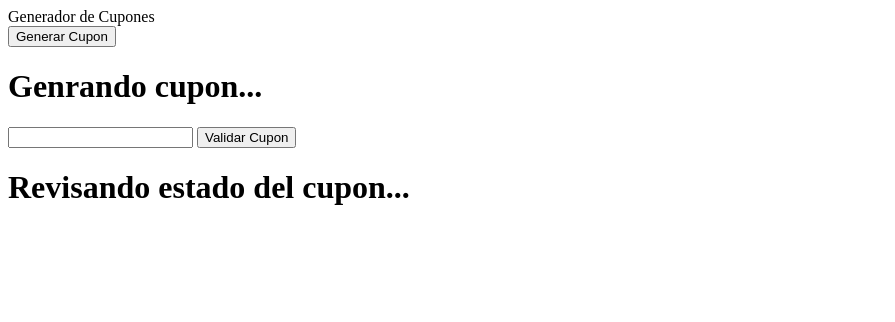
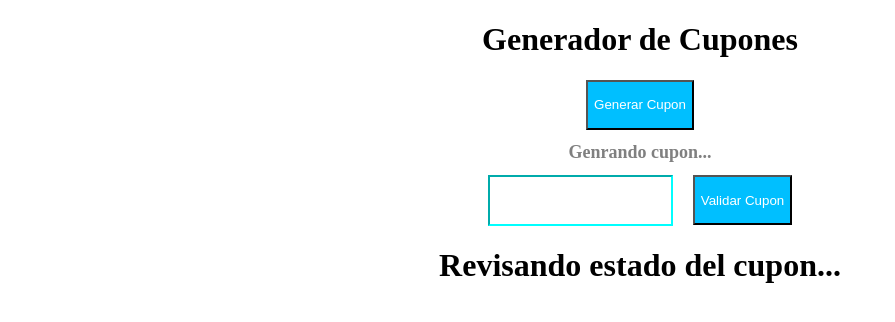
Before and after one commit to maplehugs/ingwebtrabajo, a plain HTML site: page index.html in a window 1280 px wide. Shown: the whole page, without its empty margins (0-895 px from the left). Drawn offline with Linux system fonts and the light colour scheme.

Commit message:
Uploaded styles.css, updated index.html so it can react properly with the new styles

```diff
--- a/index.html
+++ b/index.html
@@ -1,16 +1,21 @@
 <!DOCTYPE html>
 <html lang="en">
+
+<link rel="stylesheet" href="styles.css">
+
 <head>
     <meta charset="UTF-8">
     <title>Title</title>
 </head>
 <body>
-<div> Generador de Cupones </div>
 <div>
+ <h1 id="titulo"> Generador de Cupones </h1>
+</div>
+<div id="buttonGenerar">
     <button onclick="functionGenerarCupon()"> Generar Cupon </button>
-    <h1 id="cuponGenerado">Genrando cupon...</h1>
 </div>
-<div>
+<h1 id="cuponGenerado">Genrando cupon...</h1>
+<div id="contenidoValidacion">
     <input type="text" id="cuponInput">
     <button onclick="validarCupon()"> Validar Cupon </button>
 </div>
@@ -24,7 +29,7 @@
         let result = '';
         const characters = 'ABCDEFGHIJKLMNOPQRSTUVWXYZabcdefghijklmnopqrstuvwxyz0123456789';
         const charactersLength = characters.length;
-        const length = 10; // Define la longitud del cupón
+        const length = 10;
         let counter = 0;
         while (counter < length) {
             result += characters.charAt(Math.floor(Math.random() * charactersLength));
--- /dev/null
+++ b/styles.css
@@ -0,0 +1,51 @@
+
+#titulo {
+    display: flex;
+    justify-content: center;
+    align-items: center;
+}
+
+#buttonGenerar {
+    display: flex;
+    justify-content: center;
+    align-items: center;
+}
+
+#cuponGenerado {
+    display: flex;
+    justify-content: center;
+    align-items: center;
+    color: gray;
+    font-size: 18px;
+}
+
+#contenidoValidacion {
+    display: flex;
+    justify-content: center;
+    align-items: center;
+    gap: 20px;
+}
+
+#mostrarValides {
+    display: flex;
+    justify-content: center;
+    align-items: center;
+}
+
+button {
+    background-color: deepskyblue;
+    color: white;
+
+    height: 50px;
+    width: auto;
+}
+
+button:hover {
+    background-color: dodgerblue;
+}
+
+input {
+    height: 45px;
+    width: auto;
+    border-color: cyan;
+}
```
